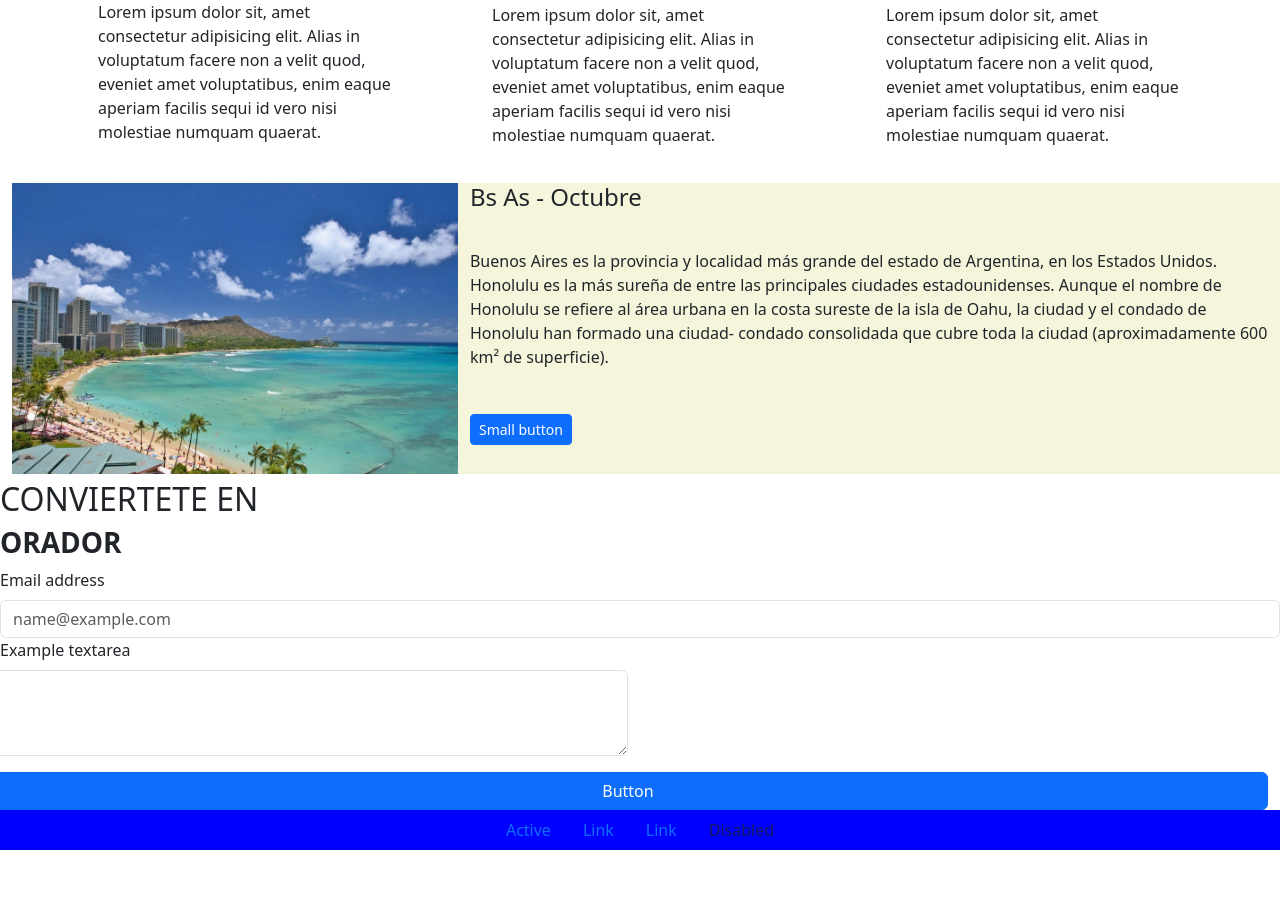
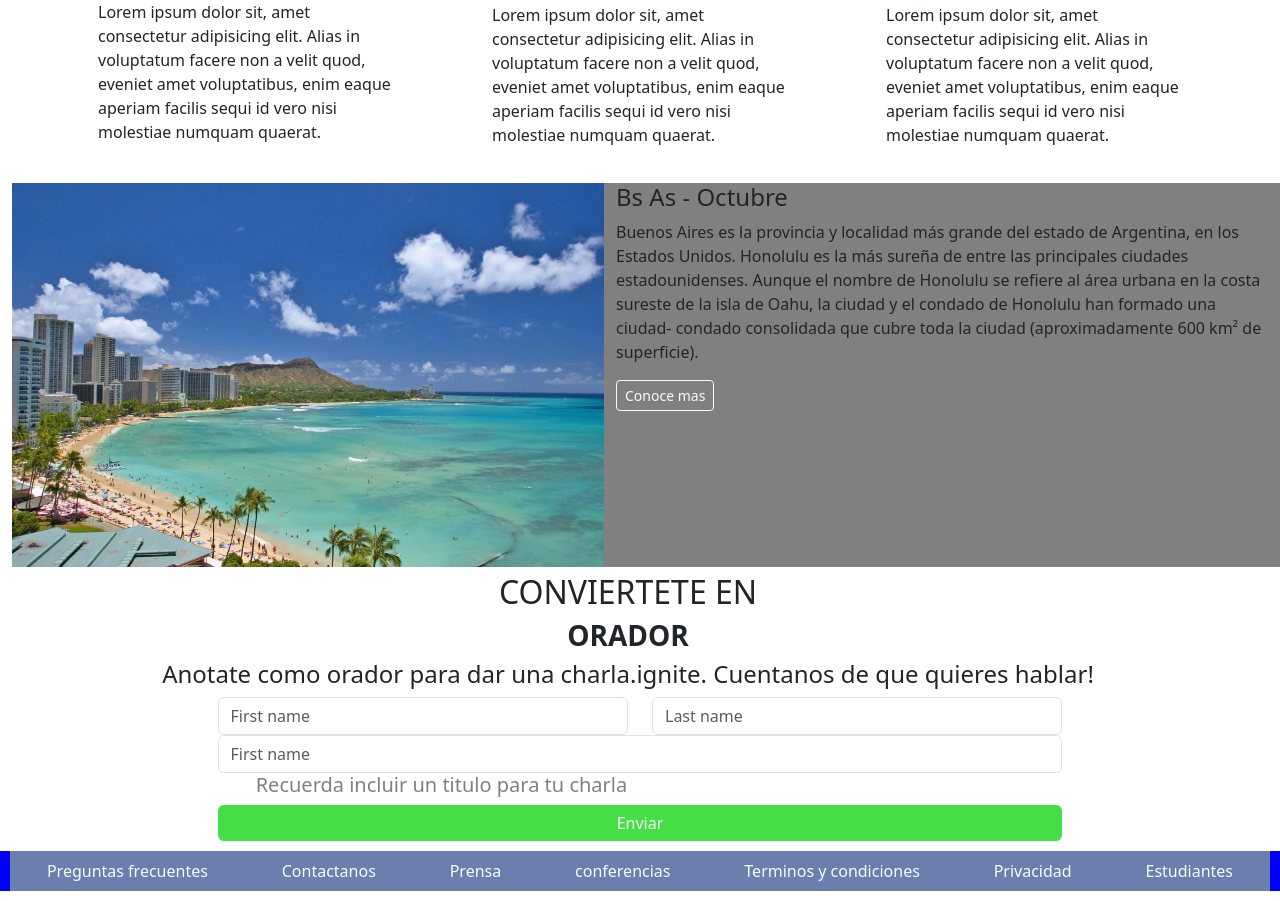
Before and after one commit to agosfv/integradore-front-end, a plain HTML site: page index.html in a window 1280 px wide. Shown: the part 1796-2697 px from the top of the page. Before the commit the page ends 2646 px from the top, so only its background shows below. Drawn offline with nearby package versions, Linux system fonts and the light colour scheme.

Commit message:
cambio final

```diff
--- a/css/index.css
+++ b/css/index.css
@@ -63,6 +63,42 @@
     background-color: red;
     color: azure;
     width: fit-content
+}
+#form{
+    display: flex;
+    justify-content: center;
+    margin: auto;
+    text-align: center;
+    align-items: center;
+}
+#btnform{
+    background-color: rgb(69, 223, 69);
+    border:rgb(69, 223, 69);
+}
+#completa{
+    display: flex;
+    justify-content: center;
+    margin: auto;
+}
+#completa h5{
+    display: flex;
+    justify-content: flex-start;
+    text-align: left;
+    margin-left: 250px;
+
+    color: grey;
+}
+#footer{
+    background-color: rgb(108, 126, 173);
+    margin: 10px;
+}
+#footer li{
+    display: flex;
+    justify-content: space-between;
+    margin: auto;
+}
+#footer li a{
+    color: azure;
 }
 
 @media (min-width: 1px) and (max-width: 768px) {
@@ -132,6 +168,13 @@
         display: block;
         text-align: center;
         margin-top: 15px;
+    }
+#honolulu span{
+width: fit-content;
+margin: auto;
+}
+    #textohon{
+        background-color: grey;
     }
 
     }
@@ -365,15 +408,13 @@
         margin-top: 20px;
         margin-bottom: 20px;
     }
-    #habilidades {
 
-    }
 
     #honolulu{
         display: inline-flex;
     }
     #textohon{
-        background-color: beige;
+        background-color: grey;
     }
     #form{
         display: flex;
@@ -424,7 +465,7 @@
     .hola {
         position: absolute;
         font-size: 1.5vh;
-        top: 26vh;
+        top: 50vh;
         right: 5vh;
 
         text-align: end;
@@ -468,7 +509,7 @@
         display: inline-flex;
     }
     #textohon{
-        background-color: beige;
+        background-color: grey;
     }
     #form{
         display: flex;
@@ -519,7 +560,7 @@
     .hola {
         position: absolute;
         font-size: 1.5vh;
-        top: 10vh;
+        top: 75vh;
         right: 5vh;
 
         text-align: end;
@@ -614,7 +655,7 @@
     .hola {
         position: absolute;
         font-size: 1.5vh;
-        top: 20vh;
+        top: 95vh;
         right: 5vh;
 
         text-align: end;
--- a/index.html
+++ b/index.html
@@ -70,8 +70,8 @@
                 <span class="visually-hidden">Next</span>
             </button>
         </div>
-        <div class="container-fluid">
-            <div class=" hola row col-xxl-6 col-xl-8 col-lg-11 col-md-11 col-sm-10">
+        <div class="hola container-fluid">
+            <div class="row col-xxl-6 col-xl-8 col-lg-11 col-md-11 col-sm-10">
                 <h3>Conf Bs As</h3>
                 <p>Bs As llega por primera vez a Argentina. Un evento para compartir con nuestra comunidad el
                     conocimiento y experiencia de los expertos que están creando el futuro de Internet. Ven a conocer a
@@ -135,9 +135,10 @@
     </main>
     <section>
         <div id="honolulu" class="container-fluid">
-            <span class="row col-xxl-6">
+            <span class="row col-xxl-6 col-xl-6 col-lg-6 col-md-12 col-sm-12">
                 <img src="./assets/honolulu.jpg" alt=""></span>
             <span id="textohon" class="row col-xxl-6">
+                <div>
                 <h4>Bs As - Octubre </h4>
                 <p> Buenos Aires es la provincia y localidad más grande del estado de Argentina, en los Estados Unidos.
                     Honolulu es la más sureña de entre las principales ciudades estadounidenses. Aunque el nombre de
@@ -146,45 +147,62 @@
                     km² de superficie).
                 </p>
                 <div>
-                    <button type="button" class="btn btn-primary btn-sm">Small button</button>
+                    <button type="button" class="btn btn-outline-light btn-sm">Conoce mas</button>
                 </div>
+            </div>
             </span>
         </div>
     </section>
-    <section>
+    <section id="form" class="row col-xxl-10 col-xl-10 col-lg-12 col-md-12 col-sm-12">
         <div>
-            <div class="row col-xxl-6 col-xl-12 col-lg-12 col-md-12 col-sm-12">
+            <div class="row col-12">
                 <h2>CONVIERTETE EN</h2>
                 <h3><b>ORADOR</b></h3>
-            </div>
-            <div class="">
-                <label for="exampleFormControlInput1" class="form-label">Email address</label>
-                <input type="email" class="form-control" id="exampleFormControlInput1" placeholder="name@example.com">
-            </div>
-            <div class="row col-6 mb-3">
-                <label for="exampleFormControlTextarea1" class="form-label">Example textarea</label>
-                <textarea class="form-control" id="exampleFormControlTextarea1" rows="3"></textarea>
-            </div>
-            <div class="row col-12">
-                <button class="btn btn-primary" type="button">Button</button>
+                <h4>Anotate como orador para dar una charla.ignite. Cuentanos de que quieres hablar!</h4>
             </div>
 
+            <div id="completa" class="row">
+                <div class="col-5">
+                    <input type="text" class="form-control" placeholder="First name" aria-label="First name">
+                </div>
+                <div class="col-5">
+                    <input type="text" class="form-control" placeholder="Last name" aria-label="Last name">
+                </div>
+                <br>
+                <div class="col-10">
+                    <input type="text" class="form-control" placeholder="First name" aria-label="Sobre que queres hablar?">
+                </div>
+                <h5>Recuerda incluir un titulo para tu charla</h5>
+                <div class="row col-10">
+                    <button id="btnform" class="btn  btn-primary" type="button">Enviar</button>
+                </div>
+            </div>
         </div>
     </section>
     <footer>
-        <div>
+        <div id="footer">
             <ul class="nav justify-content-center">
                 <li class="nav-item">
-                    <a class="nav-link active" aria-current="page" href="#">Active</a>
+                    <a class="nav-link active" aria-current="page" href="#">Preguntas frecuentes</a>
                 </li>
                 <li class="nav-item">
-                    <a class="nav-link" href="#">Link</a>
+                    <a class="nav-link" href="#">Contactanos</a>
                 </li>
                 <li class="nav-item">
-                    <a class="nav-link" href="#">Link</a>
+                    <a class="nav-link" href="#">Prensa</a>
                 </li>
                 <li class="nav-item">
-                    <a class="nav-link disabled" aria-disabled="true">Disabled</a>
+                    <a class="nav-link disabled" aria-disabled="true">conferencias</a>
+                </li>
+
+                <li class="nav-item">
+                    <a class="nav-link" href="#">Terminos y condiciones</a>
+                </li>
+                <li class="nav-item">
+                    <a class="nav-link" href="#">Privacidad</a>
+                </li>
+                <li class="nav-item">
+                    <a class="nav-link disabled" aria-disabled="true">Estudiantes</a>
                 </li>
             </ul>
         </div>
```
